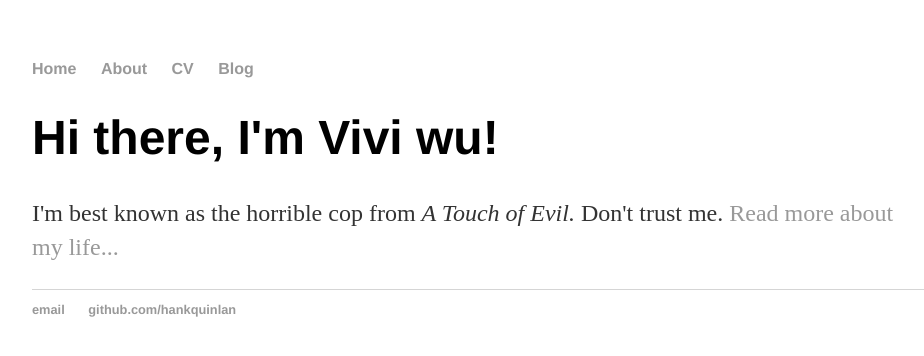
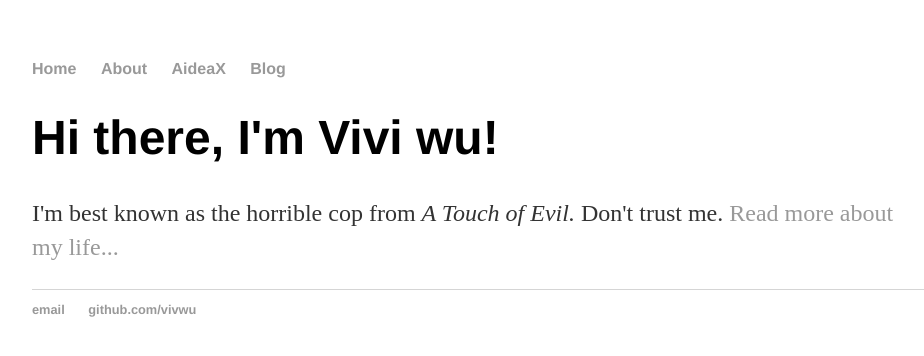
Before and after one commit to viviwu/viviwu.github.io, a Jekyll site: the page built from index.html, in a window 1280 px wide. Shown: the top 356 px of the page, without its empty margins (160-1084 px from the left). Built offline with Jekyll 4.4.1, drawn with Linux system fonts in a browser that asks for light colours.

Commit message:
self info
self info

```diff
--- a/_layouts/default.html
+++ b/_layouts/default.html
@@ -10,7 +10,7 @@
 	    		<ul>
 	        		<li><a href="/">Home</a></li>
 		        	<li><a href="/about">About</a></li>
-	        		<li><a href="/cv">CV</a></li>
+	        		<li><a href="/cv">AideaX</a></li>
 	        		<li><a href="/blog">Blog</a></li>
 	    		</ul>
 			</nav>
@@ -21,8 +21,8 @@
 			</div><!-- /.container -->
 			<footer>
 	    		<ul>
-	        		<li><a href="mailto:hankquinlanhub@gmail.com">email</a></li>
-	        		<li><a href="https://github.com/hankquinlan">github.com/hankquinlan</a></li>
+	        		<li><a href="mailto:viviwu@gmail.com">email</a></li>
+	        		<li><a href="https://github.com/viviwu">github.com/vivwu</a></li>
 				</ul>
 			</footer>
 		</body>
```
Also changed, not shown: 1 other file.
